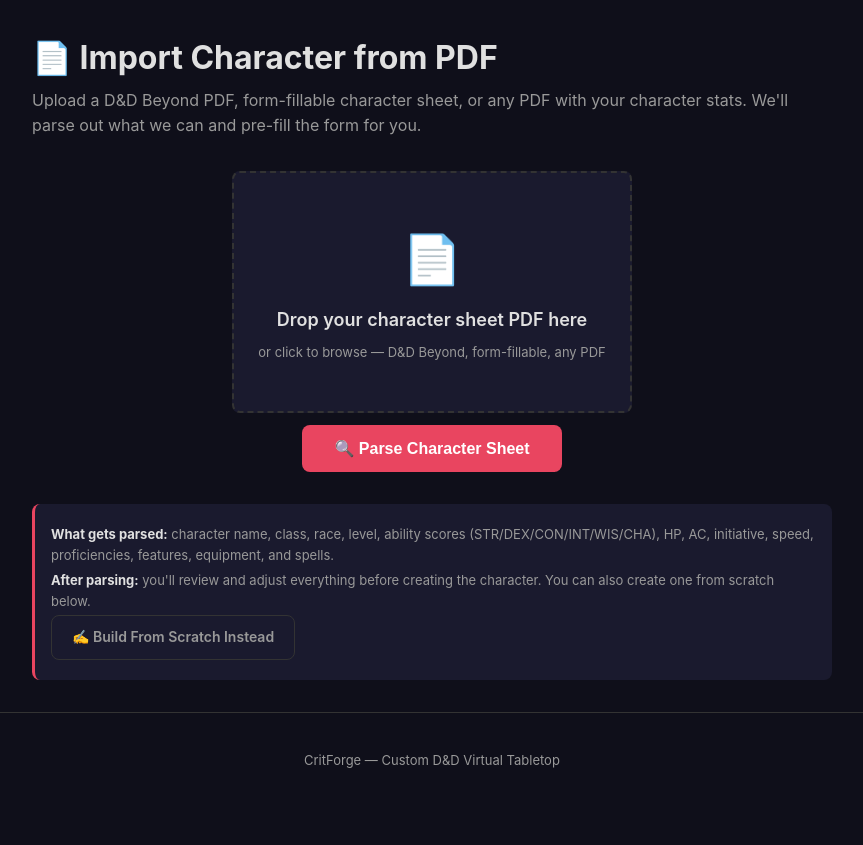
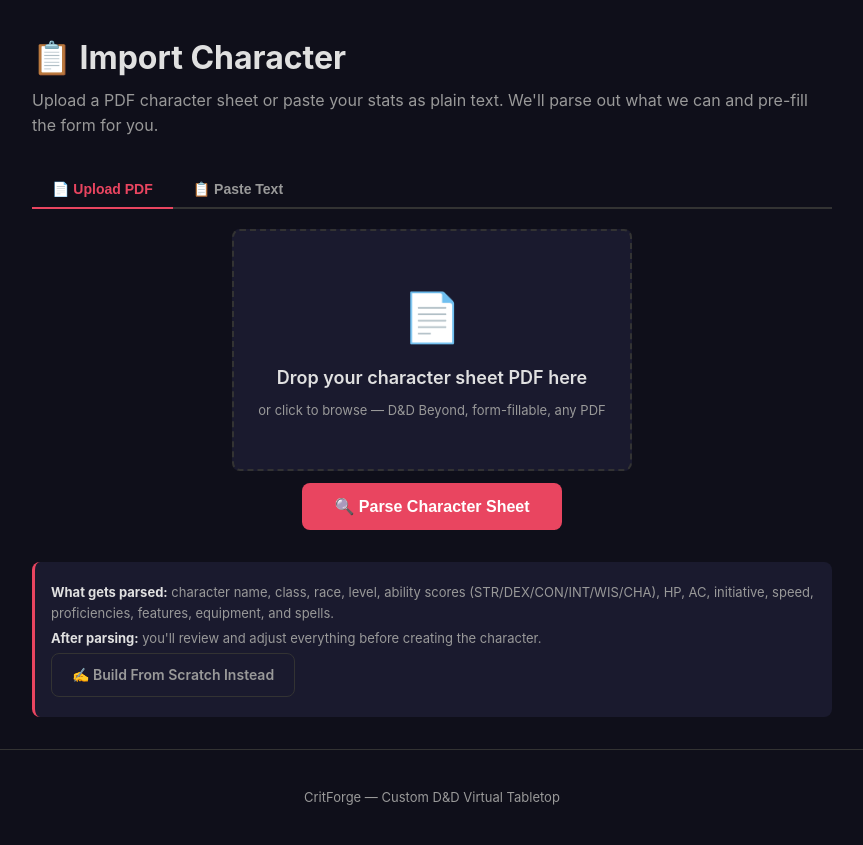
Before and after one commit to scythelb-web/critforge, a FastAPI app: page /characters/import in a window 1280 px wide. Shown: the part 59-904 px from the top of the page, without its empty margins (208-1071 px from the left). Before the commit the page ends 827 px from the top, so only its background shows below. Run offline with FastAPI, Linux system fonts and the light colour scheme; some libraries are stand-ins or nearby versions.

Commit message:
feat: add Paste Text tab alongside PDF upload on import page
- Refactored parser into shared _parse_from_text() used by both PDF and paste paths
- New POST /characters/import/paste endpoint accepts raw text
- Tabbed UI: Upload PDF | Paste Text
- Monospace textarea with placeholder example
- Submit button enables on text input

```diff
--- a/app/routers/characters.py
+++ b/app/routers/characters.py
@@ -91,15 +91,8 @@ def _find_stat_score(text: str, stat: str) -> int | None:
     return None
 
 
-def parse_character_sheet_pdf(pdf_bytes: bytes) -> dict:
-    """Extract text from a PDF character sheet and parse D&D fields.
-
-    Returns a dict with any/all recognized fields:
-        character_name, class_name, race, level, background, alignment,
-        hp_max, ac, initiative_bonus, speed, stats dict, proficiencies list,
-        features list, equipment list, spells list, notes
-    Also includes 'raw_text' for debugging and manual review.
-    """
+def _parse_from_text(full_text: str) -> dict:
+    """Core parser — takes raw text and returns the parsed character dict."""
     result = {
         "character_name": "",
         "class_name": "",
@@ -117,28 +110,14 @@ def parse_character_sheet_pdf(pdf_bytes: bytes) -> dict:
         "equipment": [],
         "spells": [],
         "notes": "",
-        "raw_text": "",
-        "parse_confidence": 0,  # 0-100
+        "raw_text": full_text,
+        "parse_confidence": 0,
     }
-
-    # Extract text
-    try:
-        doc = pymupdf.open(stream=pdf_bytes, filetype="pdf")
-        pages = []
-        for page in doc:
-            pages.append(page.get_text("text"))
-        doc.close()
-    except Exception:
-        result["raw_text"] = "[Could not read PDF — file may be corrupted or scanned/image-only]"
-        return result
-
-    full_text = "\n".join(pages)
-    result["raw_text"] = full_text
 
     if not full_text.strip():
         return result
 
-    hits = 0  # track successful parses for confidence
+    hits = 0
     lines = [l.strip() for l in full_text.split("\n") if l.strip()]
 
     # ── Single-line field patterns ──────────────────────────
@@ -300,6 +279,26 @@ def parse_character_sheet_pdf(pdf_bytes: bytes) -> dict:
     return result
 
 
+def parse_character_sheet_pdf(pdf_bytes: bytes) -> dict:
+    """Extract text from a PDF character sheet and parse D&D fields."""
+    try:
+        doc = pymupdf.open(stream=pdf_bytes, filetype="pdf")
+        pages = [page.get_text("text") for page in doc]
+        doc.close()
+        full_text = "\n".join(pages)
+    except Exception:
+        return {
+            **_parse_from_text(""),
+            "raw_text": "[Could not read PDF — file may be corrupted or scanned/image-only]",
+        }
+    return _parse_from_text(full_text)
+
+
+def parse_character_text(text: str) -> dict:
+    """Parse pasted character sheet text into D&D fields."""
+    return _parse_from_text(text)
+
+
 # ═══ PDF CHARACTER SHEET IMPORT ═══════════════════════════════
 
 @router.get("/import", response_class=HTMLResponse)
@@ -336,6 +335,28 @@ async def import_character_upload(request: Request, pdf_file: UploadFile = File(
         )
 
     parsed = parse_character_sheet_pdf(pdf_bytes)
+    return _render(
+        request,
+        "character_import.html",
+        stats=DND_STATS,
+        skills=DND_SKILLS,
+        alignments=DND_ALIGNMENTS,
+        pre_fill=parsed,
+        error=None,
+    )
+
+
+@router.post("/import/paste", response_class=HTMLResponse)
+async def import_character_paste(request: Request, sheet_text: str = Form(...)):
+    """Handle pasted character sheet text, parse it, and return the pre-filled review form."""
+    if not sheet_text.strip():
+        return _render(
+            request, "character_import.html",
+            stats=DND_STATS, skills=DND_SKILLS, alignments=DND_ALIGNMENTS,
+            pre_fill=None, error="Pasted text was empty.",
+        )
+
+    parsed = parse_character_text(sheet_text)
     return _render(
         request,
         "character_import.html",
--- a/app/static/style.css
+++ b/app/static/style.css
@@ -431,6 +431,48 @@ legend {
 .char-create { max-width: 800px; }
 
 /* ── PDF Import ─────────────────────────────────────────────── */
+.import-tabs {
+    display: flex;
+    gap: 0;
+    margin: 20px 0 0;
+    border-bottom: 2px solid var(--border);
+}
+.import-tab {
+    padding: 10px 20px;
+    font-size: 14px;
+    font-weight: 600;
+    color: var(--text-muted);
+    background: none;
+    border: none;
+    border-bottom: 2px solid transparent;
+    margin-bottom: -2px;
+    cursor: pointer;
+    transition: all 0.15s;
+}
+.import-tab:hover { color: var(--text); }
+.import-tab.active {
+    color: var(--accent);
+    border-bottom-color: var(--accent);
+}
+.import-panel { margin-top: 20px; }
+
+.paste-form { display: flex; flex-direction: column; gap: 12px; align-items: center; }
+.paste-form textarea {
+    width: 100%;
+    padding: 16px;
+    background: var(--surface);
+    border: 1px solid var(--border);
+    border-radius: var(--radius);
+    color: var(--text);
+    font-family: 'SF Mono', 'Fira Code', 'Cascadia Code', monospace;
+    font-size: 13px;
+    line-height: 1.6;
+    resize: vertical;
+}
+.paste-form textarea:focus {
+    outline: none;
+    border-color: var(--accent);
+}
 .upload-zone { margin: 24px 0; }
 .upload-area {
     border: 2px dashed var(--border);
--- a/app/templates/character_import.html
+++ b/app/templates/character_import.html
@@ -1,19 +1,26 @@
 {% extends "base.html" %}
-{% block title %}Import Character from PDF — CritForge{% endblock %}
+{% block title %}Import Character — CritForge{% endblock %}
 
 {% block content %}
 <div class="form-container char-create">
 
     {% if not pre_fill %}
-    <!-- ═══ STEP 1: Upload ═══ -->
-    <h1>📄 Import Character from PDF</h1>
-    <p class="subtitle">Upload a D&D Beyond PDF, form-fillable character sheet, or any PDF with your character stats. We'll parse out what we can and pre-fill the form for you.</p>
+    <!-- ═══ STEP 1: Upload or Paste ═══ -->
+    <h1>📋 Import Character</h1>
+    <p class="subtitle">Upload a PDF character sheet or paste your stats as plain text. We'll parse out what we can and pre-fill the form for you.</p>
 
     {% if error %}
     <div class="alert alert-error">{{ error }}</div>
     {% endif %}
 
-    <div class="upload-zone">
+    <!-- Tab switcher -->
+    <div class="import-tabs">
+        <button class="import-tab active" data-tab="upload">📄 Upload PDF</button>
+        <button class="import-tab" data-tab="paste">📋 Paste Text</button>
+    </div>
+
+    <!-- Upload PDF panel -->
+    <div class="import-panel" id="panel-upload">
         <form method="POST" action="/characters/import" enctype="multipart/form-data" class="upload-form">
             <div class="upload-area" id="dropZone">
                 <div class="upload-icon">📄</div>
@@ -25,7 +32,18 @@
                 <span id="fileName"></span>
                 <button type="button" id="clearFile" class="btn btn-sm btn-outline">✕</button>
             </div>
-            <button type="submit" class="btn btn-primary btn-lg" id="submitBtn" disabled>
+            <button type="submit" class="btn btn-primary btn-lg" id="submitUpload" disabled>
+                🔍 Parse Character Sheet
+            </button>
+        </form>
+    </div>
+
+    <!-- Paste Text panel -->
+    <div class="import-panel" id="panel-paste" style="display:none">
+        <form method="POST" action="/characters/import/paste" class="paste-form">
+            <textarea name="sheet_text" id="sheetText" rows="14"
+                      placeholder="Paste your character sheet text here — from D&amp;D Beyond, a PDF you already copied from, or any stat block...&#10;&#10;Example:&#10;Character Name: Morvath the Deathless&#10;Class &amp; Level: Necromancer 7&#10;Race: Minotaur&#10;STR: 16  DEX: 12  CON: 14&#10;INT: 18  WIS: 13  CHA: 15&#10;Armor Class: 15&#10;Hit Points: 52&#10;..."></textarea>
+            <button type="submit" class="btn btn-primary btn-lg" id="submitPaste" disabled>
                 🔍 Parse Character Sheet
             </button>
         </form>
@@ -33,7 +51,7 @@
 
     <div class="import-notes">
         <p><strong>What gets parsed:</strong> character name, class, race, level, ability scores (STR/DEX/CON/INT/WIS/CHA), HP, AC, initiative, speed, proficiencies, features, equipment, and spells.</p>
-        <p><strong>After parsing:</strong> you'll review and adjust everything before creating the character. You can also create one from scratch below.</p>
+        <p><strong>After parsing:</strong> you'll review and adjust everything before creating the character.</p>
         <p class="mt-2">
             <a href="/characters/new" class="btn btn-outline">✍️ Build From Scratch Instead</a>
         </p>
@@ -55,7 +73,7 @@
     </div>
     {% else %}
     <div class="alert alert-warning">
-        ⚠️ Couldn't detect any D&D fields automatically. The PDF might be a scanned image or in an unrecognized format.
+        ⚠️ Couldn't detect any D&D fields automatically. The sheet might be a scanned image or in an unrecognized format.
         You can still review the raw text below and manually fill in the form.
     </div>
     {% endif %}
@@ -203,7 +221,7 @@
         </fieldset>
 
         <button type="submit" class="btn btn-primary btn-lg">✨ Create Character</button>
-        <a href="/characters/import" class="btn btn-outline">🔄 Re-upload Different PDF</a>
+        <a href="/characters/import" class="btn btn-outline">🔄 Try Another Import</a>
     </form>
 
     <!-- Raw extracted text (collapsible) -->
@@ -220,13 +238,23 @@
 
 {% block scripts %}
 <script>
+// ── Tab switching ──
+document.querySelectorAll('.import-tab').forEach(tab => {
+    tab.addEventListener('click', () => {
+        document.querySelectorAll('.import-tab').forEach(t => t.classList.remove('active'));
+        tab.classList.add('active');
+        document.querySelectorAll('.import-panel').forEach(p => p.style.display = 'none');
+        document.getElementById('panel-' + tab.dataset.tab).style.display = 'block';
+    });
+});
+
 // ── Drag & drop upload ──
 const dropZone = document.getElementById('dropZone');
 const fileInput = document.getElementById('pdf_file');
 const fileInfo = document.getElementById('fileInfo');
 const fileName = document.getElementById('fileName');
 const clearBtn = document.getElementById('clearFile');
-const submitBtn = document.getElementById('submitBtn');
+const submitUpload = document.getElementById('submitUpload');
 const uploadArea = document.querySelector('.upload-area');
 
 if (dropZone && fileInput) {
@@ -234,14 +262,14 @@ if (dropZone && fileInput) {
         fileName.textContent = '📎 ' + file.name;
         fileInfo.style.display = 'flex';
         uploadArea.style.display = 'none';
-        submitBtn.disabled = false;
+        submitUpload.disabled = false;
     }
 
     function resetFile() {
         fileInput.value = '';
         fileInfo.style.display = 'none';
         uploadArea.style.display = 'flex';
-        submitBtn.disabled = true;
+        submitUpload.disabled = true;
     }
 
     dropZone.addEventListener('click', () => fileInput.click());
@@ -271,6 +299,15 @@ if (dropZone && fileInput) {
     clearBtn.addEventListener('click', resetFile);
 }
 
+// ── Paste textarea ──
+const sheetText = document.getElementById('sheetText');
+const submitPaste = document.getElementById('submitPaste');
+if (sheetText && submitPaste) {
+    sheetText.addEventListener('input', () => {
+        submitPaste.disabled = !sheetText.value.trim();
+    });
+}
+
 // ── Stat modifier live calculation ──
 document.querySelectorAll('.stat-box input').forEach(input => {
     input.addEventListener('input', function() {
@@ -283,7 +320,6 @@ document.querySelectorAll('.stat-box input').forEach(input => {
             modEl.className = 'stat-mod ' + (mod >= 0 ? 'positive' : 'negative');
         }
     });
-    // Trigger on load for pre-filled values
     input.dispatchEvent(new Event('input'));
 });
 </script>
```
